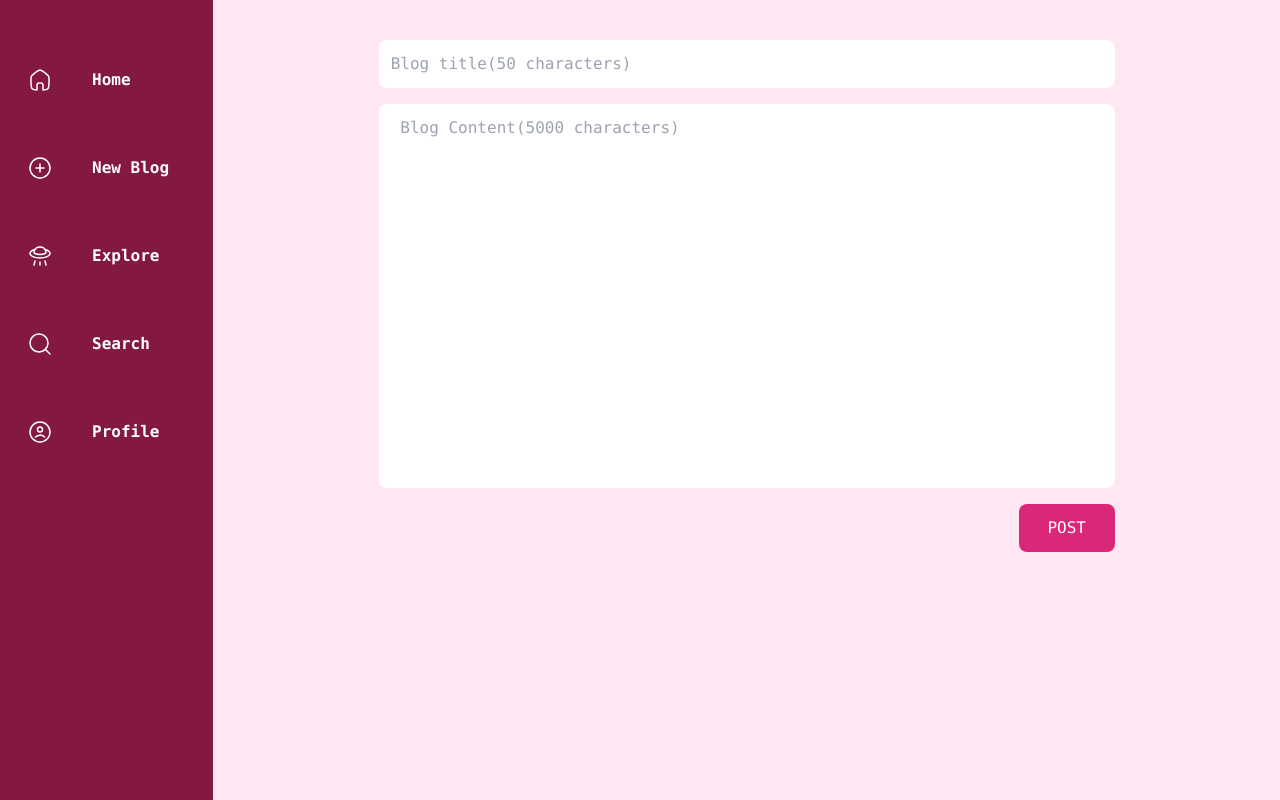
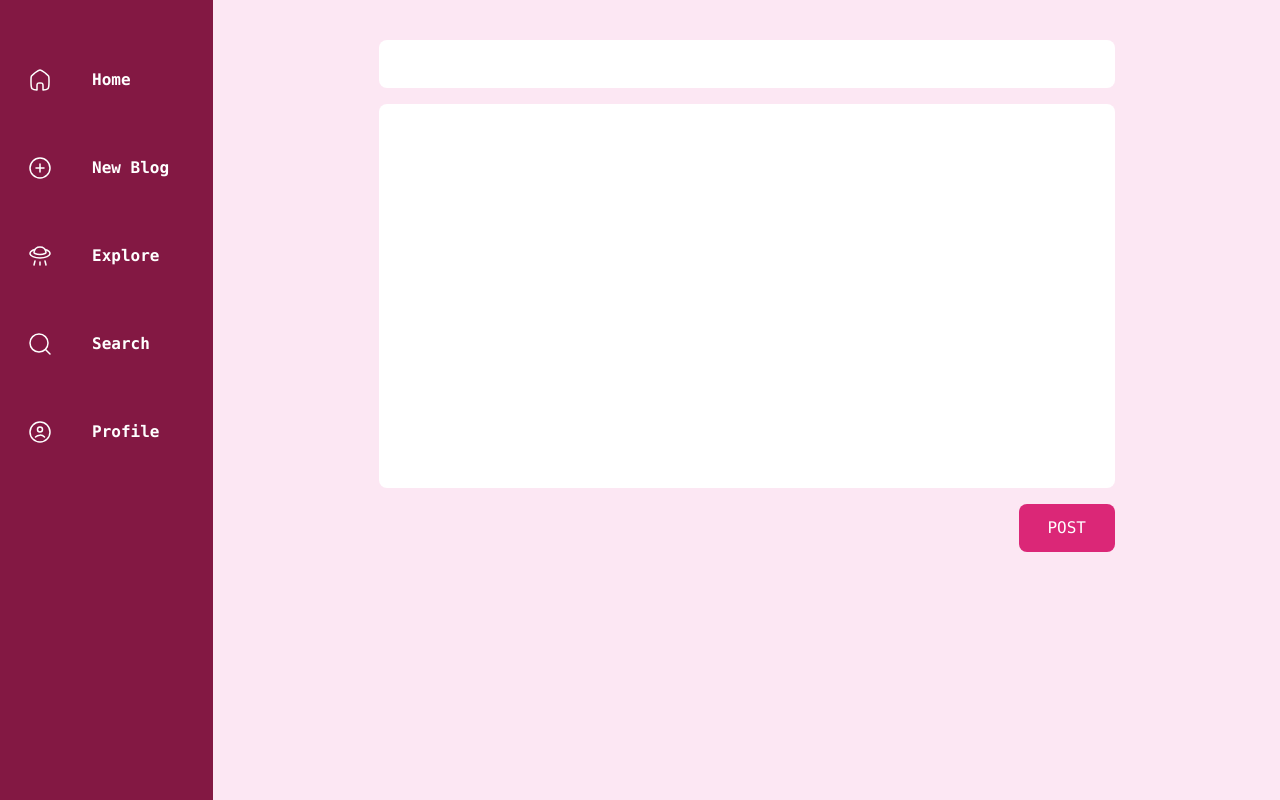
Before and after one commit to Siddhi-sahu/blog-it, a React (Vite) app in the folder frontend/: page /edit/1 in a window 1280 px wide. Built offline with nearby package versions, Linux system fonts and the light colour scheme; no server answers; sample sign-in values are in the browser's storage.

Commit message:
edit page default user blog rendered and debugged

```diff
--- a/frontend/src/components/blog/UserBlogs.jsx
+++ b/frontend/src/components/blog/UserBlogs.jsx
@@ -30,7 +30,7 @@ const UserBlogs = () => {
   }, []);
 
   const handleEdit = async (blogId) => {
-    navigate(`/edit/:${blogId}`);
+    navigate(`/edit/${blogId}`); //: was causing the trouble
   };
 
   const handleDelete = (blogId) => {
--- a/frontend/src/pages/EditBlog.jsx
+++ b/frontend/src/pages/EditBlog.jsx
@@ -7,35 +7,77 @@ import InputBlog from "../components/InputBlog";
 const EditBlog = () => {
   const { blogId } = useParams();
   //{blogId : "23kfnsk34rj3"}
+  console.log(blogId);
+  //continue from here
 
-  //continue from here
+  const [title, setTitle] = useState("");
 
   const [blog, setBlog] = useState("");
 
   useEffect(() => {
     const token = localStorage.getItem("token");
     const getUserBlog = async () => {
+      try {
         const response = await axios.get(
-        `http://localhost:3000/api/v1/blog/update/blogs/:${blogId}`,
+          `http://localhost:3000/api/v1/blog/userblog/${blogId}`,
           {
             headers: {
-            Authorization: `Bearer + ${token}`,
+              Authorization: `Bearer ${token}`,
             },
           }
         );
+        const { title, blog } = response.data.blog;
 
-      setBlog(response.data.blog);
+        console.log("Title:", title);
+        console.log("Blog:", blog);
 
+        setTitle(title || ""); //undefined avoid krna hai isilye empty string
+        setBlog(blog || "");
+      } catch (err) {
+        console.log("user blog error", err);
+      }
+    };
     getUserBlog();
+  }, [blogId]);
+
+  const handleSubmit = (e) => {
+    e.preventDefault();
   };
-  }, []);
 
   return (
     <>
       <div className="grid grid-cols-5 md:grid-cols-12 h-screen">
         <Sidebar />
         <div className="col-span-4 md:col-span-10 bg-pink-100 p-6 overflow-y-auto">
-          <InputBlog />
+          <form action="/" method="POST" onSubmit={handleSubmit}>
+            <div className="flex justify-center items-center flex-col p-4 max-w-lg mx-auto lg:max-w-3xl 2xl:max-w-6xl font-mono">
+              <input
+                // onChange={(e) => {
+                //   setTitle(e.target.value);
+                // }}
+                defaultValue={title}
+                type="text"
+                className="w-full p-3 mb-4  rounded-lg  transform transition-transform duration-200 ease-in-out hover:scale-105 hover:shadow-lg hover:bg-pink-200"
+                // placeholder="Blog title(50 characters)"
+              />
+              <textarea
+                // onChange={(e) => {
+                //   setBlog(e.target.value);
+                // }}
+                defaultValue={blog}
+                // placeholder=" Blog Content(5000 characters)"
+                className="w-full p-3 mb-4 h-96  rounded-lg resize-none transform transition-transform duration-200 ease-in-out hover:scale-105 hover:shadow-lg hover:bg-pink-200"
+              ></textarea>
+              <div className="w-full flex justify-end">
+                <button
+                  type="submit"
+                  className="w-24 p-3 bg-pink-600 text-white rounded-lg transform transition-transform duration-200 ease-in-out hover:scale-105 hover:shadow-lg hover:bg-pink-700"
+                >
+                  POST
+                </button>
+              </div>
+            </div>
+          </form>
         </div>
       </div>
     </>
```
Also changed, not shown: 1 other file (tests, documents, lock files or other folders). Lines whose indentation alone changed are shown as unchanged.
